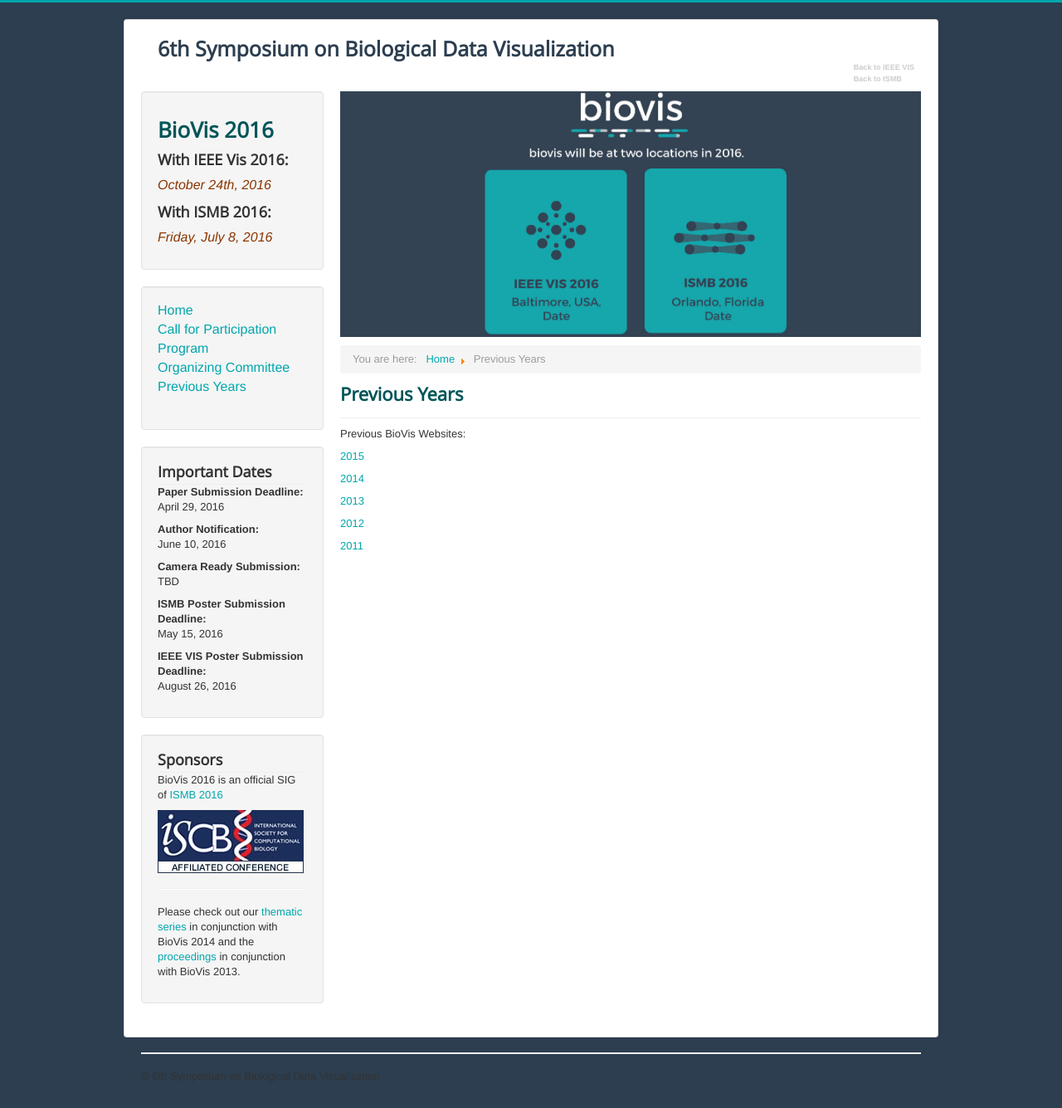
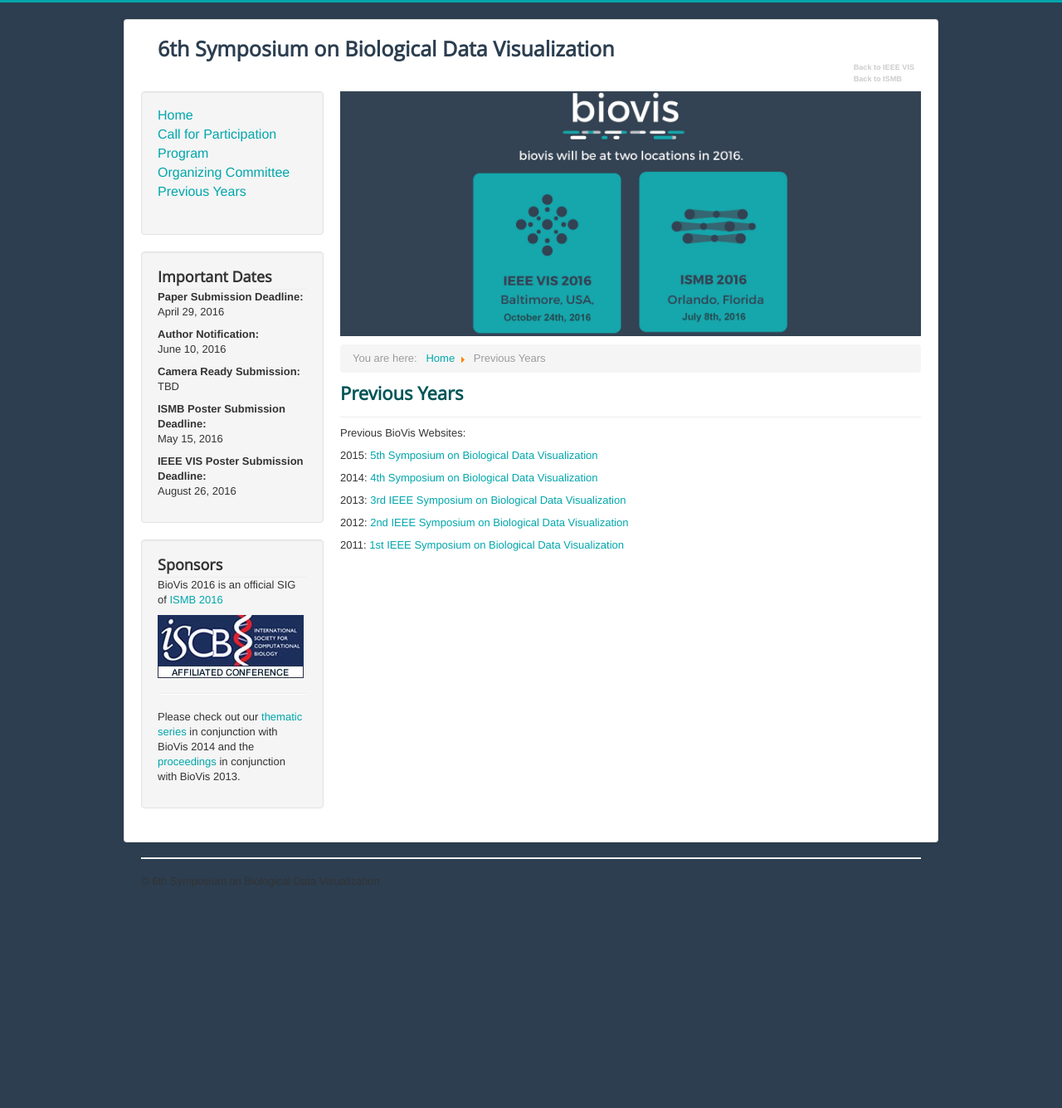
Before and after one commit to ngehlenborg/2017, a Jekyll site: the page built from previousyears.md, in a window 1280 px wide. Shown: the whole page at 83% size. Built offline with Jekyll 4.4.1, drawn with Linux system fonts in a browser that asks for light colours; after the commit the page ends 1100 px from its top, so only the background shows below that.

Commit message:
Remove the top left box and add dates into the banner image

```diff
--- a/_includes/header.html
+++ b/_includes/header.html
@@ -11,6 +11,7 @@
 <div class="row-fluid">
   <div id="sidebar" class="span3">
     <div class="sidebar-nav">
+      <!--
       <div class="well ">
         <div class="custom">
 	  <h1>{{ site.conferenceshort }}</h1>
@@ -20,7 +21,7 @@
     <p><i style="color:#8A3600; font-size:16px">{{ site.ISMBconferencedate }}</i></p>
 
         </div>
-      </div>
+      </div>-->
       <div class="well _menu">
         <!--<h3 class="page-header">Menu</h3>-->
         <ul class="nav menu">
--- a/previousyears.md
+++ b/previousyears.md
@@ -5,12 +5,12 @@ permalink: /previousYears/
 ---
 Previous BioVis Websites:
 
-[2015](http://biovis.github.io/archived_content/year/2015/news.html)
+2015: [5th Symposium on Biological Data Visualization](http://biovis.github.io/archived_content/year/2015/news.html)
 
-[2014](http://biovis.github.io/archived_content/year/2014/about.html)
+2014: [4th Symposium on Biological Data Visualization](http://biovis.github.io/archived_content/year/2014/about.html)
 
-[2013](http://biovis.github.io/archived_content/year/2013/about.html)
+2013: [3rd IEEE Symposium on Biological Data Visualization](http://biovis.github.io/archived_content/year/2013/about.html)
 
-[2012](http://biovis.github.io/archived_content/year/2012/about.html)
+2012: [2nd IEEE Symposium on Biological Data Visualization](http://biovis.github.io/archived_content/year/2012/about.html)
 
-[2011](http://biovis.github.io/archived_content/2011/index.html)
+2011: [1st IEEE Symposium on Biological Data Visualization](http://biovis.github.io/archived_content/2011/index.html)
```
Also changed, not shown: images/banner copy.jpg (added), images/banner.jpg.
